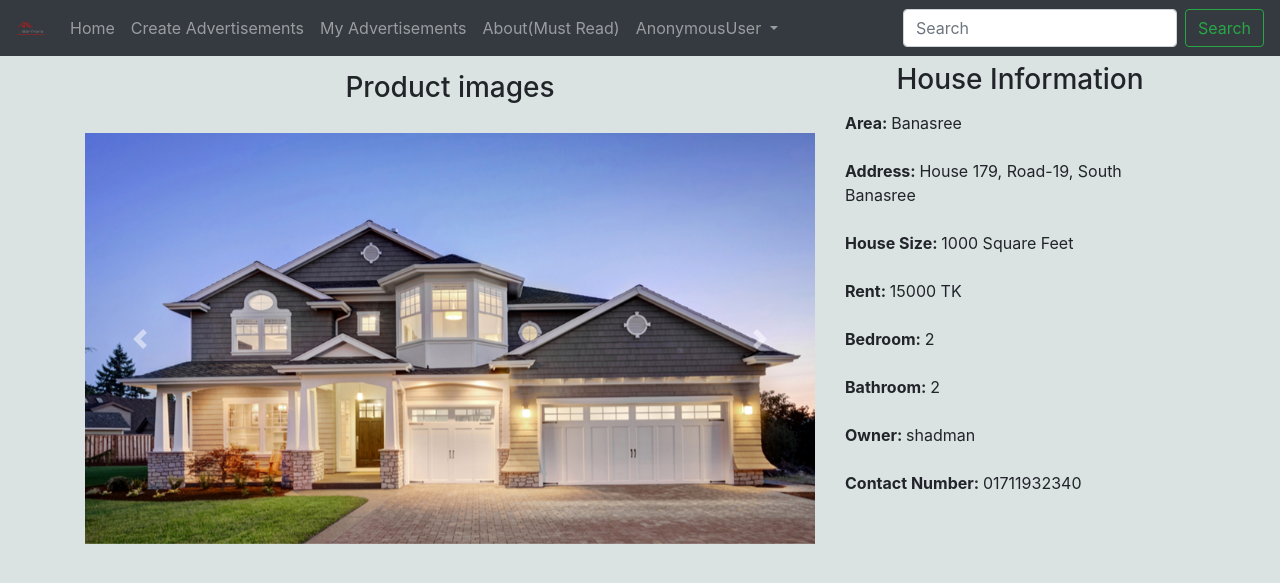
After one commit to Sadman25/BariVara--A-House-Rental-Site, a Django app: page /house/advertisementDetails/1/ in a window 1280 px wide. The commit adds this page. Shown: the top 583 px of the page. Run offline with Django 3.2, Linux system fonts and the light colour scheme; data comes from the database, SQL or seed files in the repository; both versions use the stored data as it was after the commit; some libraries are stand-ins or nearby versions.

Commit message:
#3 Dynamic page of each advertisement is created and details rendered

```diff
--- /dev/null
+++ b/BariVara/house/templates/advertisement_details.html
@@ -0,0 +1,53 @@
+{% extends 'base_homepage.html' %}
+{% load static %}
+{% load crispy_forms_tags %}
+{% block content %}
+
+
+<div class="container" id="advertisement">
+    <div class="row">
+        <div class="col-lg-8" id="advertisement_images">
+            <h3>Product images</h3>
+            <div id="carouselExampleControls" class="carousel slide" data-ride="carousel">
+                <div class="carousel-inner">
+                    <div class="carousel-item active">
+                        <img class="d-block w-100" src="{{ advertisement_details.cover_photo.url }}" alt="First slide">
+                    </div>
+                    {% for image in advertisement_images %}
+                    <div class="carousel-item">
+                        <img class="d-block w-100" src="{{ image.image.url }}" alt="Second slide">
+                    </div>
+                    {% endfor%}
+                </div>
+                <a class="carousel-control-prev" href="#carouselExampleControls" role="button" data-slide="prev">
+                    <span class="carousel-control-prev-icon" aria-hidden="true"></span>
+                    <span class="sr-only">Previous</span>
+                </a>
+                <a class="carousel-control-next" href="#carouselExampleControls" role="button" data-slide="next">
+                    <span class="carousel-control-next-icon" aria-hidden="true"></span>
+                    <span class="sr-only">Next</span>
+                </a>
+            </div>
+        </div>
+        <div class="col-lg-4" id="product_info">
+            <h3>House Information </h3>
+            <p>
+                <b>Area: </b>{{ advertisement_details.area }}<br><br>
+                <b>Address: </b>{{advertisement_details.address}}<br><br>
+                <b>House Size: </b>{{advertisement_details.size}} Square Feet<br><br>
+                <b>Rent: </b>{{advertisement_details.rent}} TK <br><br>
+                <b>Bedroom: </b>{{ advertisement_details.bedroom}}<br><br>
+                <b>Bathroom: </b>{{ advertisement_details.bathroom }}<br><br>
+                <b>Owner: </b>{{ advertisement_details.owner.username }}<br><br>
+                <b>Contact Number: </b>{{ advertisement_details.phone_number }}<br><br>
+            </p>
+            {% if advertisement_details.owner == user %}
+            <a class="btn btn-primary" href="#" role="button">Edit</a>
+            {% endif %}
+        </div>
+    </div>
+</div>
+
+</div>
+
+{% endblock %}
--- a/BariVara/house/templates/base_homepage.html
+++ b/BariVara/house/templates/base_homepage.html
@@ -9,6 +9,7 @@
     <link rel="stylesheet" href="https://maxcdn.bootstrapcdn.com/bootstrap/4.0.0/css/bootstrap.min.css"
         integrity="sha384-Gn5384xqQ1aoWXA+058RXPxPg6fy4IWvTNh0E263XmFcJlSAwiGgFAW/dAiS6JXm" crossorigin="anonymous">
     <link rel="stylesheet" href="{% static 'css/createAdvertisement.css' %}">
+    <link rel="stylesheet" href="{% static 'css/advertisementDetails.css' %}">
     <link rel="stylesheet" href="{% static 'css/myAdvertisements.css' %}">
     <style>
         body {
--- a/BariVara/house/templates/homepage.html
+++ b/BariVara/house/templates/homepage.html
@@ -17,7 +17,7 @@
                         Rent: {{advertisement.rent}} TK<br>
                     </p>
 
-                    <a href="#" class="btn btn-outline-primary btn-sm">
+                    <a href="{% url 'advertisementDetails' advertisement.pk %}" class="btn btn-outline-primary btn-sm">
                         View Details
                     </a>
                 </div>
--- a/BariVara/house/urls.py
+++ b/BariVara/house/urls.py
@@ -5,5 +5,6 @@ from .import views
 urlpatterns = [
     path('homePage',views.homePage,name='homePage'),
     path('createAdvertisement',views.createAdvertisement, name='createAdvertisement'),
+    path('advertisementDetails/<int:pk>/',views.advertisementDetails, name='advertisementDetails'),
 
 ]
--- a/BariVara/house/views.py
+++ b/BariVara/house/views.py
@@ -36,3 +36,12 @@ def createAdvertisement(request):
         context = {'newAdvertisement':newAdvertisement,
         'additionalImages':additionalImages }
         return render (request, 'create_advertisement.html',context)
+
+def advertisementDetails(request,pk):
+    advertisement_details = advertisement.objects.get(id=pk)  #Contains information of a particular product
+    advertisement_images = image.objects.filter(advertisement=advertisement.objects.get(id=pk)) #Contains information of a particular product's images
+
+    context = {'advertisement_details':advertisement_details,
+    'advertisement_images':advertisement_images,
+    }
+    return render (request,'advertisement_details.html',context)
--- /dev/null
+++ b/BariVara/static/css/advertisementDetails.css
@@ -0,0 +1,15 @@
+#product {
+    margin-top: 2%;
+    background-color: #383E44;
+    color: white;
+}
+
+#advertisement h3{
+    margin-top: 2%;
+    margin-bottom: 4%;
+    text-align: center;
+}
+
+#advertisement button{
+    margin-bottom: 5%;
+}
```
Also changed, not shown: BariVara/db.sqlite3.
